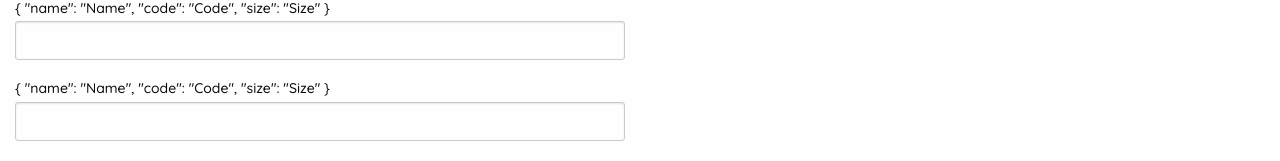
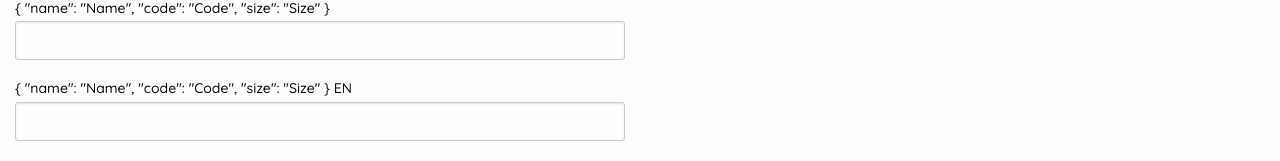
Before and after one commit to rrd108/stockr-vue, a Vue app: page /1/add-product in a window 1280 px wide. Shown: the part 429-590 px from the top of the page. Built offline with nearby package versions, Linux system fonts and the light colour scheme; no server answers; sample sign-in values are in the browser's storage.

Commit message:
label changed

```diff
--- a/src/views/AddProduct.vue
+++ b/src/views/AddProduct.vue
@@ -14,7 +14,7 @@
         <label for="name">{{ $t('product') }}</label>
         <input type="text" v-model="name" required="required" id="name" />
 
-        <label for="name">{{ $t('product') }}</label>
+        <label for="name">{{ $t('product') }} EN</label>
         <input type="text" v-model="en_name" required="required" id="en_name" />
 
         <label for="code">{{ $t('code') }}</label>
```
